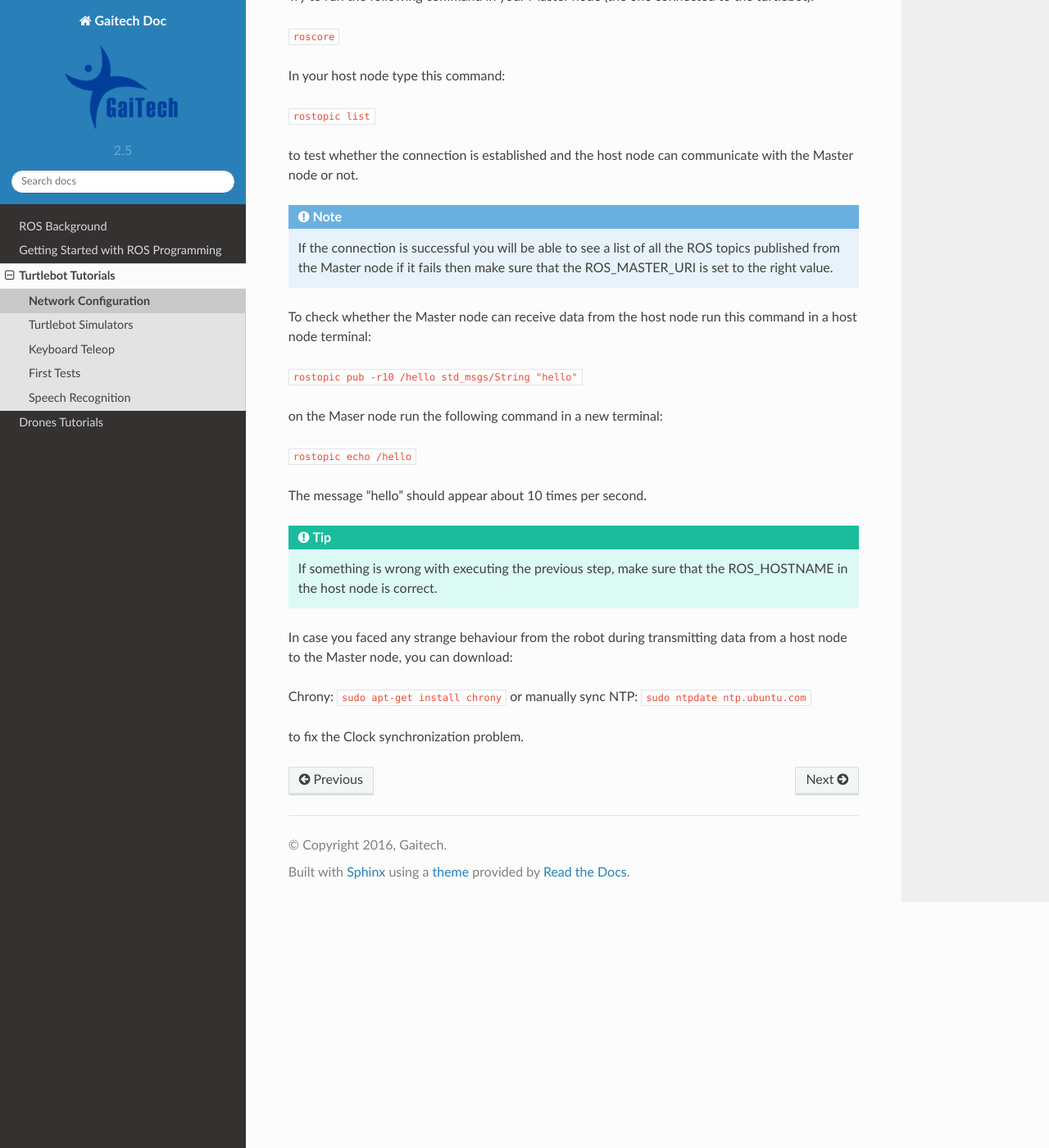
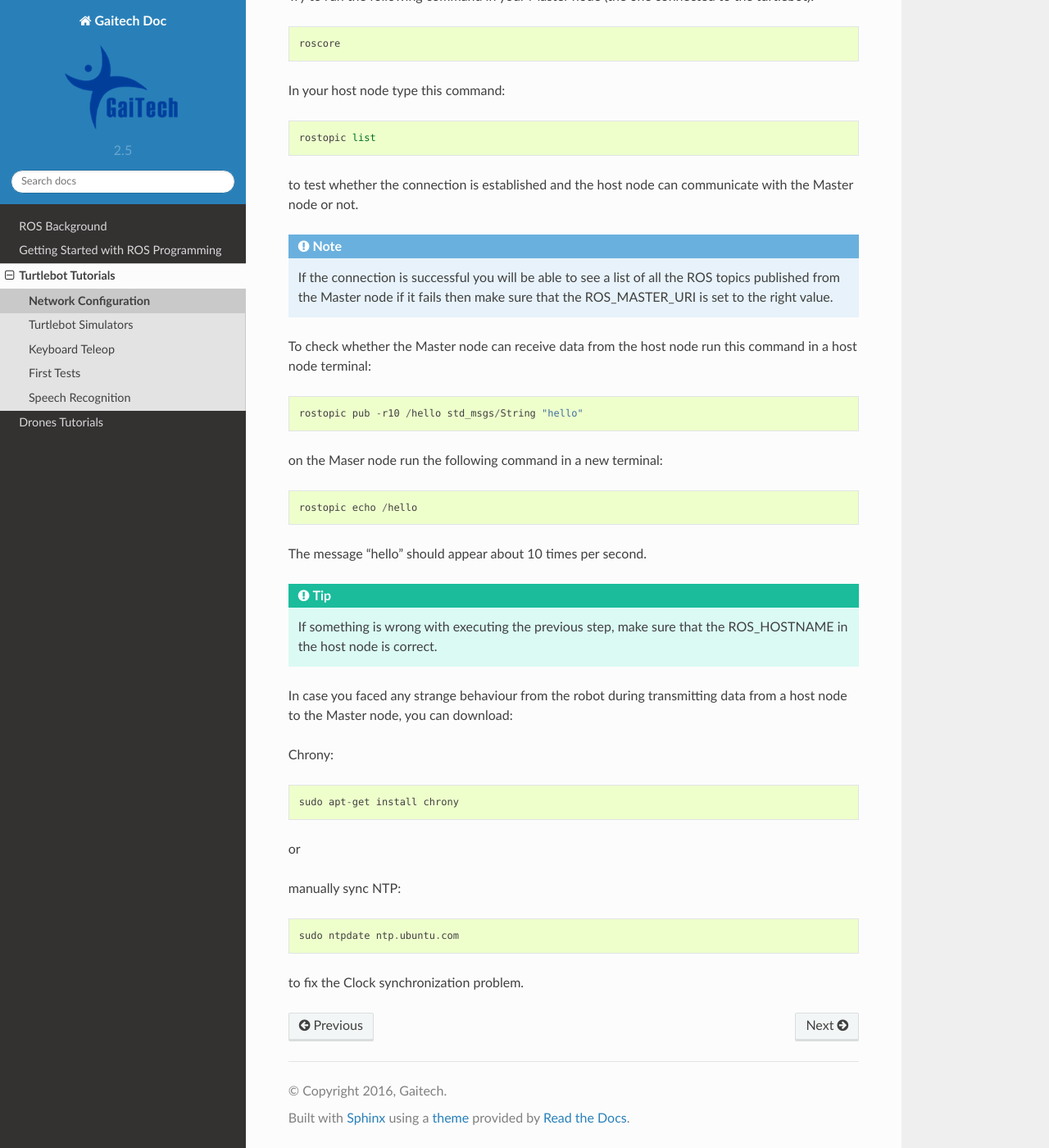
Before and after one commit to aniskoubaa/gaitech_doc, a Sphinx documentation site: the page built from sphinx-doc/source/turtlebot/network-config-doc.rst, in a window 1280 px wide and 1400 px high, scrolled down 1505 px. Shown: the whole window at 82% size. Built offline with Sphinx 7.4.7 and the Read the Docs theme 2.0.0, drawn with Linux system fonts in a browser that asks for light colours.

Commit message:
Fixing the commands style in the Network page

```diff
--- a/sphinx-doc/source/turtlebot/network-config-doc.rst
+++ b/sphinx-doc/source/turtlebot/network-config-doc.rst
@@ -61,11 +61,15 @@ In the your PC (the host device) open the ``/.bashrc`` file and scroll to the bo
 
 Try to run the following command in your Master node (the one connected to the turtlebot):
 
-``roscore``
+.. code-block:: python
+
+    roscore
 
 In your host node type this command:
 
-``rostopic list``
+.. code-block:: python
+
+    rostopic list
 
 to test whether the connection is established and the host node can communicate with the Master node or not.
 
@@ -74,11 +78,15 @@ to test whether the connection is established and the host node can communicate
 
 To check whether the Master node can receive data from the host node run this command in a host node terminal:
 
-``rostopic pub -r10 /hello std_msgs/String "hello"``
+.. code-block:: python
+
+    rostopic pub -r10 /hello std_msgs/String "hello"
 
 on the Maser node run the following command in a new terminal:
 
-``rostopic echo /hello``
+.. code-block:: python
+
+    rostopic echo /hello
 
 The message "hello" should appear about 10 times per second.
 
@@ -88,8 +96,18 @@ The message "hello" should appear about 10 times per second.
 
 In case you faced any strange behaviour from the robot during transmitting data from a host node to the Master node, you can download:
 
-Chrony:  ``sudo apt-get install chrony``
+Chrony:
+
+.. code-block:: python
+
+    sudo apt-get install chrony
+
 or
-manually sync NTP: ``sudo ntpdate ntp.ubuntu.com``
+
+manually sync NTP:
+
+.. code-block:: python
+
+    sudo ntpdate ntp.ubuntu.com
 
 to fix the Clock synchronization problem.
```
Also changed, not shown: 16 other files.
